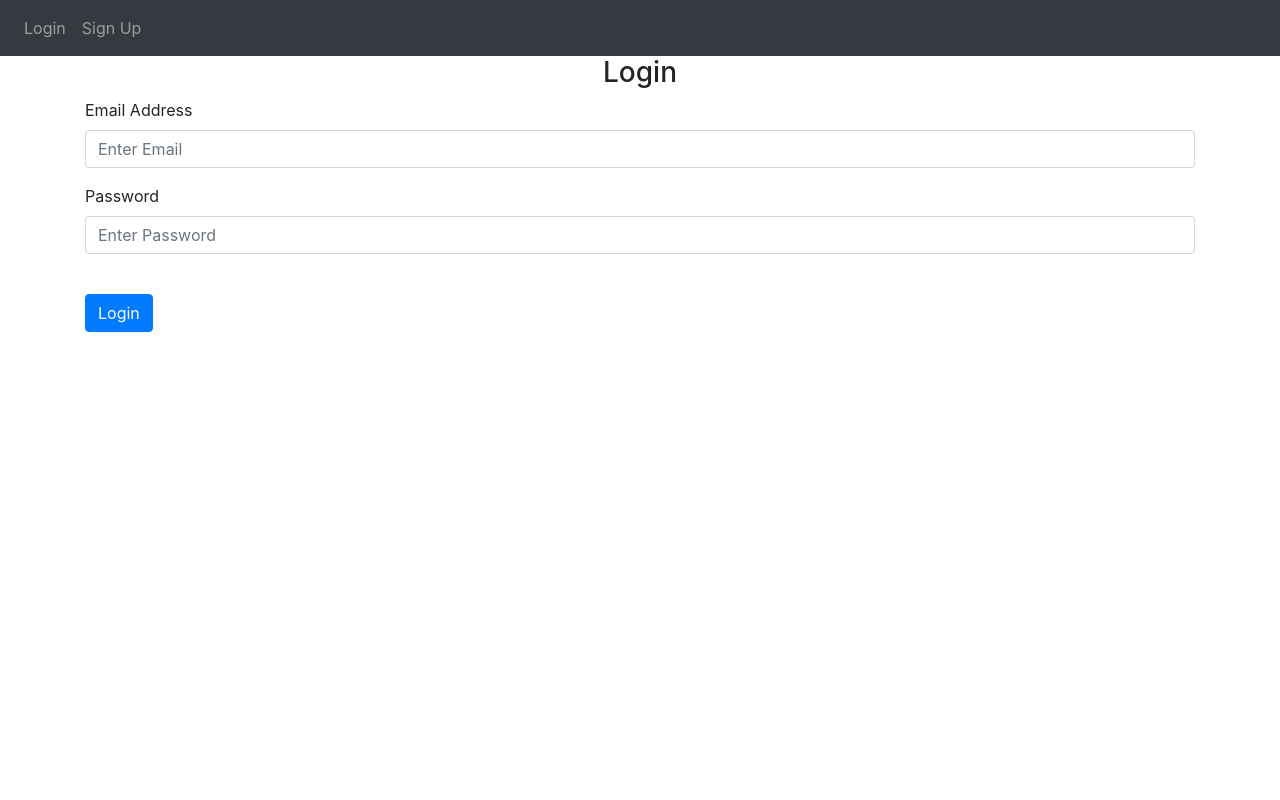
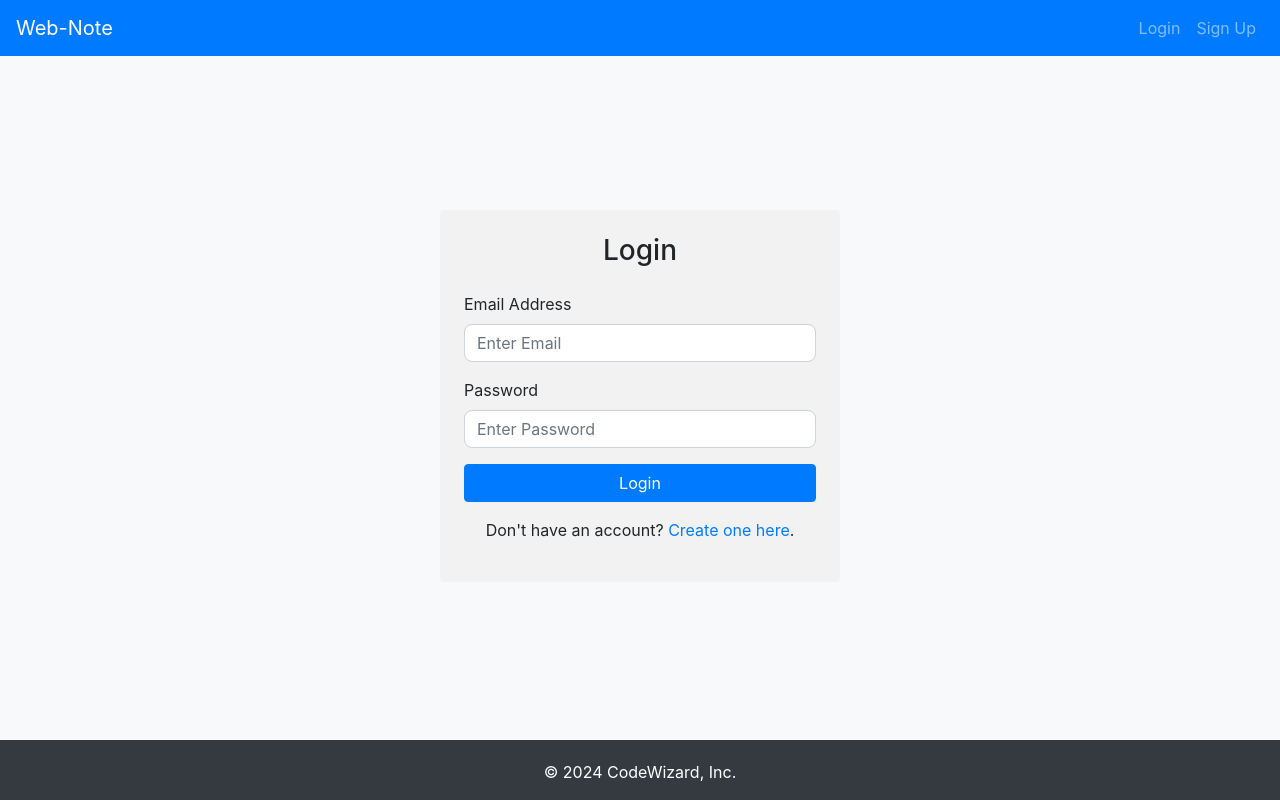
Before and after one commit to DavShaw/DeployRepository, a Flask app: page /login in a window 1280 px wide. Run offline with Flask 3, Linux system fonts and the light colour scheme; some libraries are stand-ins or nearby versions.

Commit message:
Add Styles

```diff
--- a/website/auth.py
+++ b/website/auth.py
@@ -8,62 +8,55 @@ auth = Blueprint("auth", __name__)
 
 @auth.route("/login", methods=["GET", "POST"])
 def login():
-  if(request.method == "POST"):
-    email = request.form.get("email")
-    password = request.form.get("password")
+    if request.method == "POST":
+        email = request.form.get("email")
+        password = request.form.get("password")
 
-    user = User.query.filter_by(email=email).first()
-    if(user):
-      if(check_password_hash(user.password, password)):
-        flash("Logged in succesfully!", category="success")
-        login_user(user, remember=True)
-        return redirect(url_for("views.home"))
-      else:
-        flash("Incorrect password, try again", category="error")
-    else:
-      flash("Email does not exists", category="error")
+        user = User.query.filter_by(email=email).first()
+        if user:
+            if check_password_hash(user.password, password):
+                flash("Logged in successfully!", category="success")
+                login_user(user, remember=True)
+                return redirect(url_for("views.home"))
+            else:
+                flash("Incorrect password, try again.", category="error")
+        else:
+            flash("Email does not exist.", category="error")
 
-  return render_template("login.html", user=current_user)
-
+    return render_template("login.html", user=current_user)
 
 @auth.route("/logout")
 @login_required
 def logout():
-  logout_user()
-  return redirect(url_for("auth.login"))
-
+    logout_user()
+    flash("You have been logged out.", category="success")
+    return redirect(url_for("auth.login"))
 
 @auth.route("/sign-up", methods=["GET", "POST"])
 def sign_up():
-  if(request.method == "POST"):
-    email = request.form.get("email")
-    first_name = request.form.get("firstName")
-    password1 = request.form.get("password1")
-    password2 = request.form.get("password2")
+    if request.method == "POST":
+        email = request.form.get("email")
+        first_name = request.form.get("firstName")
+        password1 = request.form.get("password1")
+        password2 = request.form.get("password2")
 
-    user = User.query.filter_by(email=email).first()
-    if(user):
-      flash("Email already exists", category="error")
+        user = User.query.filter_by(email=email).first()
+        if user:
+            flash("Email already exists.", category="error")
+        elif len(email) < 4:
+            flash("Email must be greater than 3 characters.", category="error")
+        elif len(first_name) < 2:
+            flash("First name must be greater than 1 character.", category="error")
+        elif password1 != password2:
+            flash("Passwords don't match.", category="error")
+        elif len(password1) < 8:
+            flash("Password must be at least 8 characters.", category="error")
+        else:
+            new_user = User(email=email, first_name=first_name, password=generate_password_hash(password1, method="scrypt"))
+            db.session.add(new_user)
+            db.session.commit()
+            login_user(new_user, remember=True)
+            flash("Account created!", category="success")
+            return redirect(url_for("views.home"))
 
-    if(len(email) < 4):
-      flash("Email must be grater than 3 characters", category="error")
-
-    elif(len(first_name) < 2):
-      flash("First name must be grater than 1 character", category="error")
-
-    elif(password1 != password2):
-      flash("Passwords don\'t match", category="error")
-
-    elif(len(password1) < 7):
-      flash("Password must be at least 8 characters", category="error")
-
-    else:
-      new_user = User(email=email, first_name=first_name, password=generate_password_hash(password1, method="scrypt"))
-      db.session.add(new_user)
-      db.session.commit()
-      login_user(user, remember=True)
-      flash("Account created", category="success")
-      return redirect(url_for("views.home"))
-
-
-  return render_template("sign_up.html", user=current_user)
+    return render_template("sign_up.html", user=current_user)
--- a/website/templates/base.html
+++ b/website/templates/base.html
@@ -15,72 +15,127 @@
       href="https://stackpath.bootstrapcdn.com/font-awesome/4.7.0/css/font-awesome.min.css"
       crossorigin="anonymous"/>
 
+    <style>
+        body {
+            padding-top: 56px;
+            background-color: #f8f9fa;
+        }
+        .container {
+            padding-top: 20px;
+        }
+        footer {
+            position: absolute;
+            bottom: 0;
+            width: 100%;
+            height: 60px;
+            background-color: #343a40;
+            text-align: center;
+            color: rgb(255, 255, 255);
+            padding: 20px 0;
+        }
+        .navbar {
+            background-color: #007bff !important;
+        }
+        .btn-primary {
+            background-color: #007bff;
+            border-color: #007bff;
+        }
+        .btn-primary:hover {
+            background-color: #0056b3;
+            border-color: #0056b3;
+        }
+        .alert-danger {
+            background-color: #dc3545;
+            border-color: #dc3545;
+            color: white;
+        }
+        .alert-error {
+            background-color: #dc3545;
+            border-color: #dc3545;
+            color: white;
+        }
+        .alert-success {
+            background-color: #28a745;
+            border-color: #28a745;
+            color: white;
+        }
+        .card {
+            border: none;
+        }
+        .close {
+            font-size: 1.4rem;
+        }
+        /* Estilo para redondear los campos de entrada de datos en formularios */
+        input.form-control, textarea.form-control, select.form-control {
+            border-radius: 0.5rem;
+        }
+    </style>
+
     <title>{% block title %}Home{% endblock %}</title>
 </head>
-
 <body>
-    <nav class="navbar navbar-expand-lg navbar-dark bg-dark">
+    <nav class="navbar navbar-expand-lg navbar-dark fixed-top">
+        <a class="navbar-brand" href="/">Web-Note</a>
         <button class="navbar-toggler" type="button" data-toggle="collapse" data-target="#navbar">
             <span class="navbar-toggler-icon"></span>
         </button>
         <div class="collapse navbar-collapse" id="navbar">
-        <div class="navbar-nav">
+            <ul class="navbar-nav ml-auto">
                 {% if user.is_authenticated %}
-            <a class="nav-item nav-link" id="home" href="/">Home</a>
-            <a class="nav-item nav-link" id="logout" href="/logout">Logout</a>
+                    <li class="nav-item">
+                        <a class="nav-link" id="home" href="/">Home</a>
+                    </li>
+                    <li class="nav-item">
+                        <a class="nav-link" id="logout" href="/logout">Logout</a>
+                    </li>
                 {% else %}
-            <a class="nav-item nav-link" id="login" href="/login">Login</a>
-            <a class="nav-item nav-link" id="signUp" href="/sign-up">Sign Up</a>
+                    <li class="nav-item">
+                        <a class="nav-link" id="login" href="/login">Login</a>
+                    </li>
+                    <li class="nav-item">
+                        <a class="nav-link" id="signUp" href="/sign-up">Sign Up</a>
+                    </li>
                 {% endif %}
-        </div>
+            </ul>
         </div>
     </nav>
 
+    <div class="container">
         {% with messages = get_flashed_messages(with_categories=true) %}
         {% if messages %}
             {% for category, message in messages %}
-        {% if category == 'error' %}
-          <div class="alert alert-danger alert-dismissable fade show" role="alert">
+                <div class="alert alert-{{ category }} alert-dismissable fade show" role="alert">
                     {{ message }}
                     <button type="button" class="close" data-dismiss="alert">
                         <span aria-hidden="true">&times;</span>
                     </button>
                 </div>
-        {% else %}
-          <div class="alert alert-success alert-dismissable fade show" role="alert">
-            {{ message }}
-            <button type="button" class="close" data-dismiss="alert">
-              <span aria-hidden="true">&times;</span>
-            </button>
-          </div>
-        {% endif %}
             {% endfor %}
         {% endif %}
         {% endwith %}
 
-    <div class="container">
         {% block content %} {% endblock %}
     </div>
+
+    <footer>
+        <p>&copy; 2024 CodeWizard, Inc.</p>
+    </footer>
 
     <script
       src="https://code.jquery.com/jquery-3.2.1.slim.min.js"
       integrity="sha384-KJ3o2DKtIkvYIK3UENzmM7KCkRr/rE9/Qpg6aAZGJwFDMVNA/GpGFF93hXpG5KkN"
-      crossorigin="anonymous"
-    ></script>
+      crossorigin="anonymous"></script>
 
     <script
       src="https://cdnjs.cloudflare.com/ajax/libs/popper.js/1.12.9/umd/popper.min.js"
       integrity="sha384-ApNbgh9B+Y1QKtv3Rn7W3mgPxhU9K/ScQsAP7hUibX39j7fakFPskvXusvfa0b4Q"
-      crossorigin="anonymous"
-    ></script>
+      crossorigin="anonymous"></script>
 
     <script
       src="https://maxcdn.bootstrapcdn.com/bootstrap/4.0.0/js/bootstrap.min.js"
       integrity="sha384-JZR6Spejh4U02d8jOt6vLEHfe/JQGiRRSQQxSfFWpi1MquVdAyjUar5+76PVCmYl"
-      crossorigin="anonymous"
-    ></script>
+      crossorigin="anonymous"></script>
 
     <script type="text/javascript" src="{{ url_for('static', filename='index.js') }}"></script>
-
 </body>
 </html>
--- a/website/templates/login.html
+++ b/website/templates/login.html
@@ -1,20 +1,21 @@
-{% extends 'base.html' %} {% block title %}Login{% endblock %} {% block content %}
+{% extends 'base.html' %}
+{% block title %}Login{% endblock %}
+{% block content %}
+<div class="d-flex justify-content-center align-items-center" style="min-height: 80vh;">
+  <div class="card p-4" style="width: 100%; max-width: 400px; background-color: #f2f2f2;">
+    <h3 class="text-center mb-4">Login</h3>
     <form method="POST">
-  <h3 align="center">Login</h3>
       <div class="form-group">
         <label for="email">Email Address</label>
         <input type="email" class="form-control" id="email" name="email" placeholder="Enter Email">
       </div>
-
-
       <div class="form-group">
         <label for="password">Password</label>
         <input type="password" class="form-control" id="password" name="password" placeholder="Enter Password">
       </div>
-  <br />
-  <button type="login" class="btn btn-primary">Login</button>
+      <button type="submit" class="btn btn-primary btn-block">Login</button>
     </form>
-
-
-
+    <p class="mt-3 text-center">Don't have an account? <a href="/sign-up">Create one here</a>.</p>
+  </div>
+</div>
 {% endblock %}
```
Also changed, not shown: website/templates/home.html (+41 -7 lines), website/templates/sign_up.html (+10 -8 lines), instance/database.db. Lines whose indentation alone changed are shown as unchanged.
